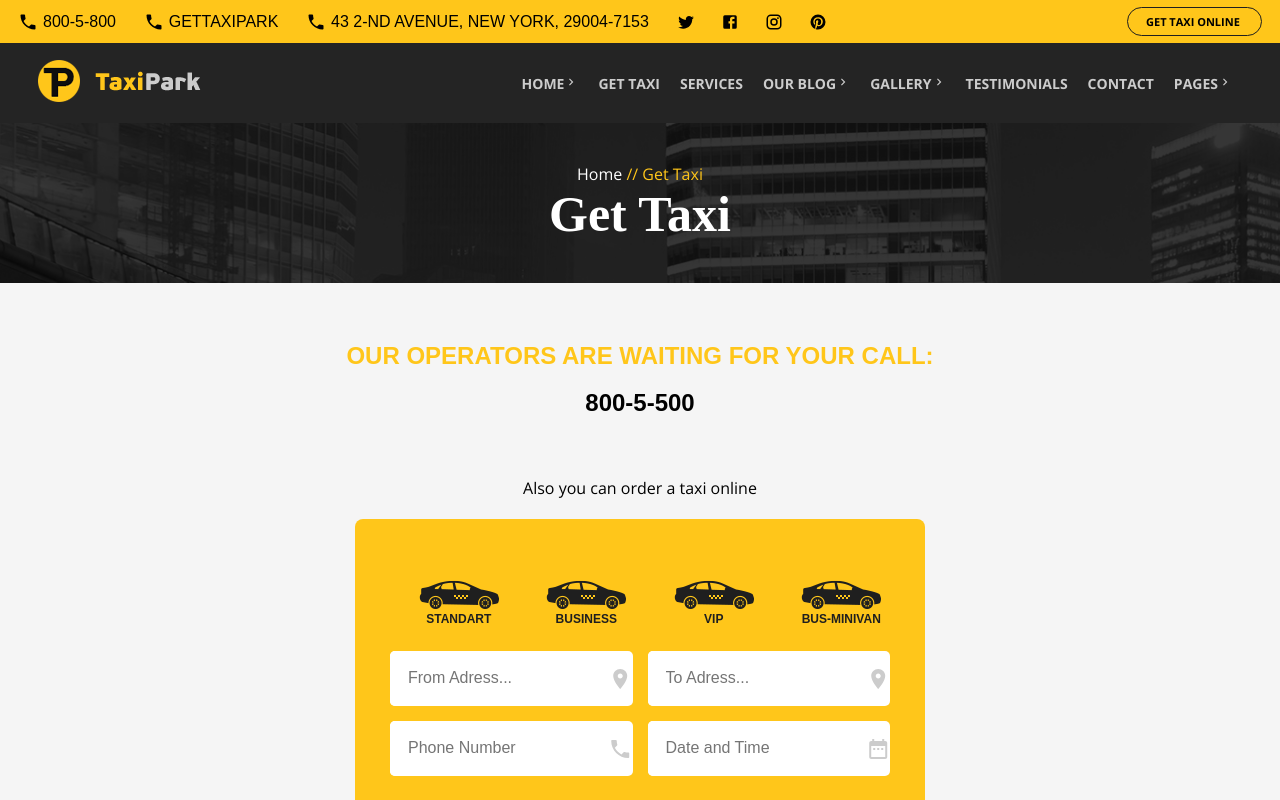
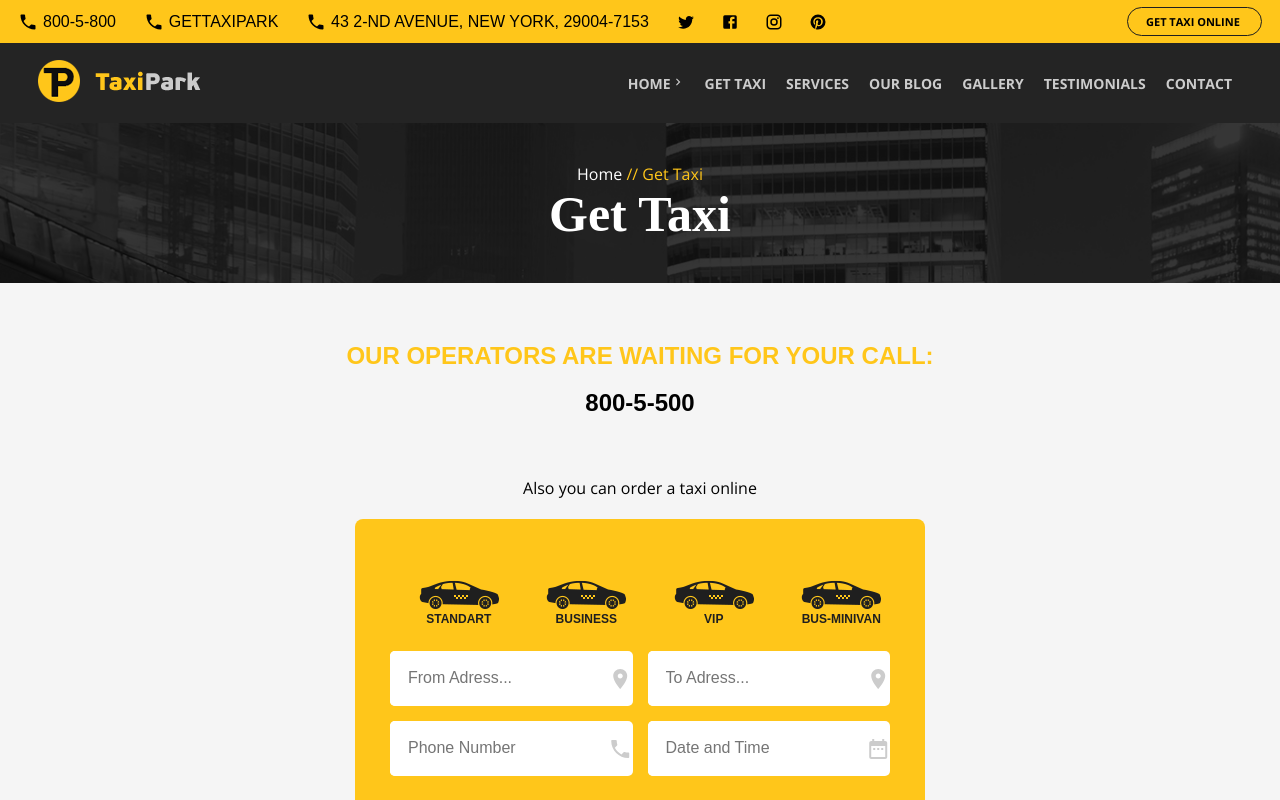
Before and after one commit to oguz-kara/transport-app, a Next.js app: page /get-taxi in a window 1280 px wide. Shown: the top 800 px of the page. Built offline with nearby package versions, Linux system fonts and the light colour scheme; a web font is replaced by a local one.

Commit message:
fakeData.json file added and navbar renders itself based on that data

```diff
--- a/components/navbar.js
+++ b/components/navbar.js
@@ -4,6 +4,7 @@ import styles from "../styles/navbar.module.scss";
 import Link from "next/link";
 import Image from "next/image";
 import { ChevronRight, Close } from "@material-ui/icons";
+import fakeData from "../fake_data.json";
 
 function MobileNavbar({ active, onClick }) {
   return (
@@ -14,55 +15,16 @@ function MobileNavbar({ active, onClick }) {
         </button>
       </div>
       <ul>
-        <ListLink
-          collapseable
-          items={[
-            { href: "/", name: "some link" },
-            { href: "/", name: "some link" },
-            { href: "/", name: "some link" },
-          ]}
-        >
-          home
-        </ListLink>
-        <ListLink href="/get-taxi">get taxi</ListLink>
-        <ListLink>services</ListLink>
-        <ListLink
-          collapseable
-          items={[
-            { href: "/", name: "some link" },
-            { href: "/", name: "some link" },
-            { href: "/", name: "some link" },
-          ]}
-        >
-          our blog
-        </ListLink>
-        <ListLink
-          collapseable
-          items={[
-            { href: "/", name: "some link" },
-            { href: "/", name: "some link" },
-            { href: "/", name: "some link" },
-          ]}
-        >
-          gallery
-        </ListLink>
-        <ListLink>testimonials</ListLink>
-        <ListLink>contact</ListLink>
-        <ListLink
-          collapseable
-          items={[
-            { href: "/", name: "some link" },
-            { href: "/", name: "some link" },
-            { href: "/", name: "some link" },
-          ]}
-        >
-          pages
-        </ListLink>
+        {fakeData.navLinks.map((data, index) => (
+          <ListLink key={index} data={data}>
+            {data.name}
+          </ListLink>
+        ))}
       </ul>
     </div>
   );
 }
-function StaticNavbar({ onClick }) {
+function StaticNavbar({ onClick, data }) {
   return (
     <div className={styles.navbarStatic}>
       <nav className={styles.nav}>
@@ -75,6 +37,188 @@ function StaticNavbar({ onClick }) {
           />
         </div>
         <ul className={styles.navbarLinks}>
+          {
+            data.map((linkObj, index) =>
+              linkObj.innerLinks.length > 0 ? (
+                <li className={styles.listItem}>
+                  <div className={styles.listHeader}>
+                    <span>{linkObj.name}</span>
+                    <span>
+                      <ChevronRight className={styles.chevronRightIcon} />
+                    </span>
+                  </div>
+                  <ul className={styles.collapseMenu}>
+                    {linkObj.innerLinks.map((innerLink, index) => (
+                      <li key={index}>
+                        <Link href={innerLink.href} passHref>
+                          {innerLink.name}
+                        </Link>
+                      </li>
+                    ))}
+                  </ul>
+                </li>
+              ) : (
+                <li className={styles.listItem}>
+                  <Link href={linkObj.href} passHref>
+                    {linkObj.name}
+                  </Link>
+                </li>
+              )
+            )
+            /*
+
+
+
+          <li className={styles.listItem}>
+            <Link href="/" passHref>
+              services
+            </Link>
+          </li>
+          <li className={styles.listItem}>
+            <Link href="/" passHref>
+              <a className={styles.navbarLink}>
+                <span>our blog</span>
+                <span>
+                  <ChevronRight className={styles.chevronRightIcon} />
+                </span>
+              </a>
+            </Link>
+            <ul className={styles.collapseMenu}>
+              <li>
+                <Link href="/" passHref>
+                  Some link
+                </Link>
+              </li>
+              <li>
+                <Link href="/" passHref>
+                  Some link 2
+                </Link>
+              </li>
+              <li>
+                <Link href="/" passHref>
+                  Some link
+                </Link>
+              </li>
+            </ul>
+          </li>
+          <li className={styles.listItem}>
+            <Link href="/" passHref>
+              <a className={styles.navbarLink}>
+                <span>gallery</span>
+                <span>
+                  <ChevronRight className={styles.chevronRightIcon} />
+                </span>
+              </a>
+            </Link>
+            <ul className={styles.collapseMenu}>
+              <li>
+                <Link href="/" passHref>
+                  Some link
+                </Link>
+              </li>
+              <li>
+                <Link href="/" passHref>
+                  Some link 2
+                </Link>
+              </li>
+              <li>
+                <Link href="/" passHref>
+                  Some link
+                </Link>
+              </li>
+            </ul>
+          </li>
+          <li className={styles.listItem}>
+            <Link href="/" passHref>
+              testimonials
+            </Link>
+          </li>
+          <li className={styles.listItem}>
+            <Link href="/" passHref>
+              contact
+            </Link>
+          </li>
+          <li className={styles.listItem}>
+            <Link href="/" passHref>
+              <a className={styles.navbarLink}>
+                <span>pages</span>
+                <span>
+                  <ChevronRight className={styles.chevronRightIcon} />
+                </span>
+              </a>
+            </Link>
+            <ul className={styles.collapseMenu}>
+              <li>
+                <Link href="/" passHref>
+                  Some link
+                </Link>
+              </li>
+              <li>
+                <Link href="/" passHref>
+                  Some link 2
+                </Link>
+              </li>
+              <li>
+                <Link href="/" passHref>
+                  Some link
+                </Link>
+              </li>
+            </ul>
+          </li>
+
+          */
+          }
+        </ul>
+        <div id={styles.hamburger} onClick={(e) => onClick(e)}>
+          <div></div>
+          <div></div>
+          <div></div>
+        </div>
+      </nav>
+    </div>
+  );
+}
+function MainNavbar({ onClick, data }) {
+  return (
+    <div className={styles.navbarMain}>
+      <nav className={styles.nav}>
+        <div className={styles.navbarBrand}>
+          <Image
+            src="/assets/images/logo-inner.png"
+            alt="taxi"
+            width={163}
+            height={42}
+          />
+        </div>
+        <ul className={styles.navbarLinks}>
+          {data.map((dataObj, index) =>
+            dataObj.innerLinks.length > 0 ? (
+              <li key={index} className={styles.listItem}>
+                <div className={styles.listHeader}>
+                  <span>{dataObj.name}</span>
+                  <span>
+                    <ChevronRight className={styles.chevronRightIcon} />
+                  </span>
+                </div>
+                <ul className={styles.collapseMenu}>
+                  {dataObj.innerLinks.map((innerLink, index) => (
+                    <li key={index}>
+                      <Link href={innerLink.href} passHref>
+                        {innerLink.name}
+                      </Link>
+                    </li>
+                  ))}
+                </ul>
+              </li>
+            ) : (
+              <li key={index} className={styles.listItem}>
+                <Link href={dataObj.href} passHref>
+                  {dataObj.name}
+                </Link>
+              </li>
+            )
+          )}
+          {/*
           <li className={styles.listItem}>
             <Link href="/" passHref>
               <a className={styles.navbarLink}>
@@ -203,157 +347,8 @@ function StaticNavbar({ onClick }) {
               </li>
             </ul>
           </li>
-        </ul>
-        <div id={styles.hamburger} onClick={(e) => onClick(e)}>
-          <div></div>
-          <div></div>
-          <div></div>
-        </div>
-      </nav>
-    </div>
-  );
-}
-function MainNavbar({ onClick }) {
-  return (
-    <div className={styles.navbarMain}>
-      <nav className={styles.nav}>
-        <div className={styles.navbarBrand}>
-          <Image
-            src="/assets/images/logo-inner.png"
-            alt="taxi"
-            width={163}
-            height={42}
-          />
-        </div>
-        <ul className={styles.navbarLinks}>
-          <li className={styles.listItem}>
-            <Link href="/" passHref>
-              <a className={styles.navbarLink}>
-                <span>home</span>
-                <span>
-                  <ChevronRight className={styles.chevronRightIcon} />
-                </span>
-              </a>
-            </Link>
-            <ul className={styles.collapseMenu}>
-              <li>
-                <Link href="/" passHref>
-                  Some link
-                </Link>
-              </li>
-              <li>
-                <Link href="/" passHref>
-                  Some link 2
-                </Link>
-              </li>
-              <li>
-                <Link href="/" passHref>
-                  Some link
-                </Link>
-              </li>
-            </ul>
-          </li>
-          <li className={styles.listItem}>
-            <Link href="/get-taxi" passHref>
-              get taxi
-            </Link>
-          </li>
-          <li className={styles.listItem}>
-            <Link href="/" passHref>
-              services
-            </Link>
-          </li>
-          <li className={styles.listItem}>
-            <Link href="/" passHref>
-              <a className={styles.navbarLink}>
-                <span>our blog</span>
-                <span>
-                  <ChevronRight className={styles.chevronRightIcon} />
-                </span>
-              </a>
-            </Link>
-            <ul className={styles.collapseMenu}>
-              <li>
-                <Link href="/" passHref>
-                  Some link
-                </Link>
-              </li>
-              <li>
-                <Link href="/" passHref>
-                  Some link 2
-                </Link>
-              </li>
-              <li>
-                <Link href="/" passHref>
-                  Some link
-                </Link>
-              </li>
-            </ul>
-          </li>
-          <li className={styles.listItem}>
-            <Link href="/" passHref>
-              <a className={styles.navbarLink}>
-                <span>gallery</span>
-                <span>
-                  <ChevronRight className={styles.chevronRightIcon} />
-                </span>
-              </a>
-            </Link>
-            <ul className={styles.collapseMenu}>
-              <li>
-                <Link href="/" passHref>
-                  Some link
-                </Link>
-              </li>
-              <li>
-                <Link href="/" passHref>
-                  Some link 2
-                </Link>
-              </li>
-              <li>
-                <Link href="/" passHref>
-                  Some link
-                </Link>
-              </li>
-            </ul>
-          </li>
-          <li className={styles.listItem}>
-            <Link href="/" passHref>
-              testimonials
-            </Link>
-          </li>
-          <li className={styles.listItem}>
-            <Link href="/" passHref>
-              contact
-            </Link>
-          </li>
-          <li className={styles.listItem}>
-            <Link href="/" passHref>
-              <a className={styles.navbarLink}>
-                <span>pages</span>
-                <span>
-                  <ChevronRight className={styles.chevronRightIcon} />
-                </span>
-              </a>
-            </Link>
-            <ul className={styles.collapseMenu}>
-              <li>
-                <Link href="/" passHref>
-                  Some link
-                </Link>
-              </li>
-              <li>
-                <Link href="/" passHref>
-                  Some link 2
-                </Link>
-              </li>
-              <li>
-                <Link href="/" passHref>
-                  Some link
-                </Link>
-              </li>
-            </ul>
-          </li>
+
+          */}
         </ul>
         <div id={styles.hamburger} onClick={() => onClick()}>
           <div></div>
@@ -365,20 +360,20 @@ function MainNavbar({ onClick }) {
   );
 }
 
-function GetNavbar({ onClick, type, active }) {
+function GetNavbar({ onClick, type, active, data }) {
   switch (type) {
     case "main":
-      return <MainNavbar onClick={onClick} />;
+      return <MainNavbar onClick={onClick} data={data} />;
     case "static":
-      return <StaticNavbar onClick={onClick} />;
+      return <StaticNavbar onClick={onClick} data={data} />;
     case "mobile":
-      return <MobileNavbar onClick={onClick} active={active} />;
+      return <MobileNavbar onClick={onClick} active={active} data={data} />;
     default:
-      return <MainNavbar onClick={onClick} />;
+      return <MainNavbar onClick={onClick} data={data} />;
   }
 }
 
-function WholeNavbar({ type }) {
+function WholeNavbar({ type, data }) {
   const [show, setShow] = useState(false);
 
   const showNavbar = () => {
@@ -389,19 +384,19 @@ function WholeNavbar({ type }) {
   };
   return (
     <>
-      <GetNavbar type={type} onClick={showNavbar} />
-      <GetNavbar type="mobile" active={show} onClick={hideNavbar} />
+      <GetNavbar type={type} onClick={showNavbar} data={data} />
+      <GetNavbar type="mobile" active={show} onClick={hideNavbar} data={data} />
     </>
   );
 }
 
-export default function Navbar({ type }) {
+export default function Navbar({ type, data }) {
   switch (type) {
     case "main":
-      return <WholeNavbar type="main" />;
+      return <WholeNavbar type="main" data={data} />;
     case "static":
-      return <WholeNavbar type="static" />;
+      return <WholeNavbar type="static" data={data} />;
     default:
-      return <WholeNavbar type="main" />;
+      return <WholeNavbar type="main" data={data} />;
   }
 }
--- /dev/null
+++ b/fake_data.json
@@ -0,0 +1,52 @@
+{
+  "navLinks": [
+    {
+      "name": "home",
+      "href": "/",
+      "innerLinks": [
+        {
+          "name": "some link 1",
+          "href": "/"
+        },
+        {
+          "name": "some link 1",
+          "href": "/"
+        },
+        {
+          "name": "some link 1",
+          "href": "/"
+        }
+      ]
+    },
+    {
+      "name": "get taxi",
+      "href": "/get-taxi",
+      "innerLinks": []
+    },
+    {
+      "name": "services",
+      "href": "/services",
+      "innerLinks": []
+    },
+    {
+      "name": "our blog",
+      "href": "/our-blog",
+      "innerLinks": []
+    },
+    {
+      "name": "gallery",
+      "href": "/gallery",
+      "innerLinks": []
+    },
+    {
+      "name": "testimonials",
+      "href": "/testimonials",
+      "innerLinks": []
+    },
+    {
+      "name": "contact",
+      "href": "/contact",
+      "innerLinks": []
+    }
+  ]
+}
--- a/pages/get-taxi.js
+++ b/pages/get-taxi.js
@@ -7,6 +7,7 @@ import GetMobileSection from "../components/get-mobile-section";
 import Topbar from "../components/topbar";
 import Navbar from "../components/navbar";
 import Hero from "../components/hero";
+import fakeData from "../fake_data.json";
 
 export default function GetTaxi() {
   const [show, setShow] = useState(false);
@@ -24,12 +25,12 @@ export default function GetTaxi() {
           name="viewport"
           content="width=device-width, initial-scale=1.0"
         ></meta>
-        <title>Create Next App</title>
+        <title>Get Taxi</title>
         <meta name="description" content="Generated by create next app" />
         <link rel="icon" href="/favicon.ico" />
       </Head>
       <Topbar />
-      <Navbar type="main" />
+      <Navbar type="main" data={fakeData.navLinks} />
       <Hero />
       <GetTaxiForm />
       <TariffsSection yellowTitle="see our" title="tariffs" />
--- a/styles/list-link.module.scss
+++ b/styles/list-link.module.scss
@@ -15,7 +15,7 @@
     padding: 0;
     line-height: 70px;
   }
-  .navbarLink {
+  .styledLink {
     padding: 10px 0;
   }
   .chevronRightIcon {
--- a/styles/navbar.module.scss
+++ b/styles/navbar.module.scss
@@ -23,7 +23,7 @@
         font-weight: 700;
         font-size: 14px;
         margin: 0 10px;
-        a {
+        .listHeader {
           display: flex;
           align-items: center;
           position: relative;
@@ -138,7 +138,7 @@
         .chevronRightIcon:hover {
           transform: rotate(90deg);
         }
-        a.navbarLink {
+        .listHeader {
           display: flex;
           align-items: center;
           font-size: 16px;
```
Also changed, not shown: components/list-link.js (+5 -4 lines), pages/index.js (+14 -1 lines), pages/services.js (+11 -1 lines).
